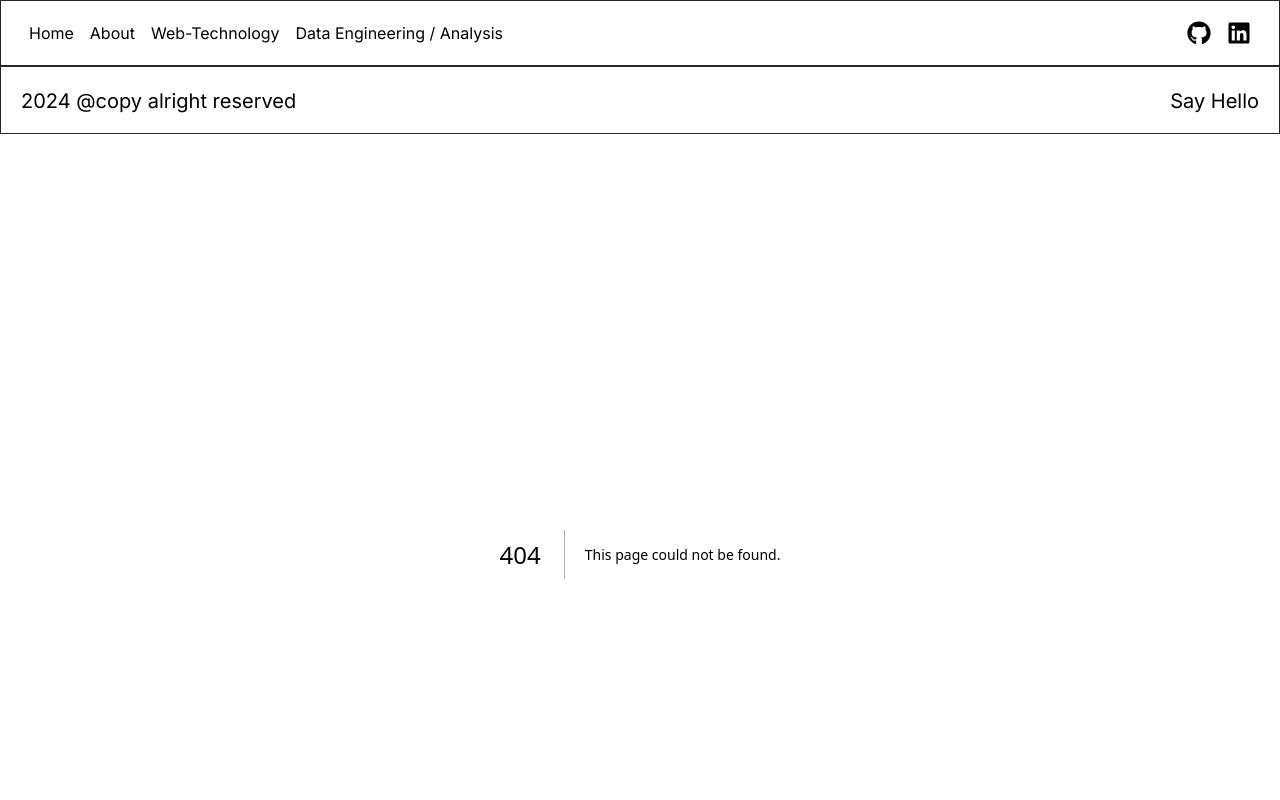
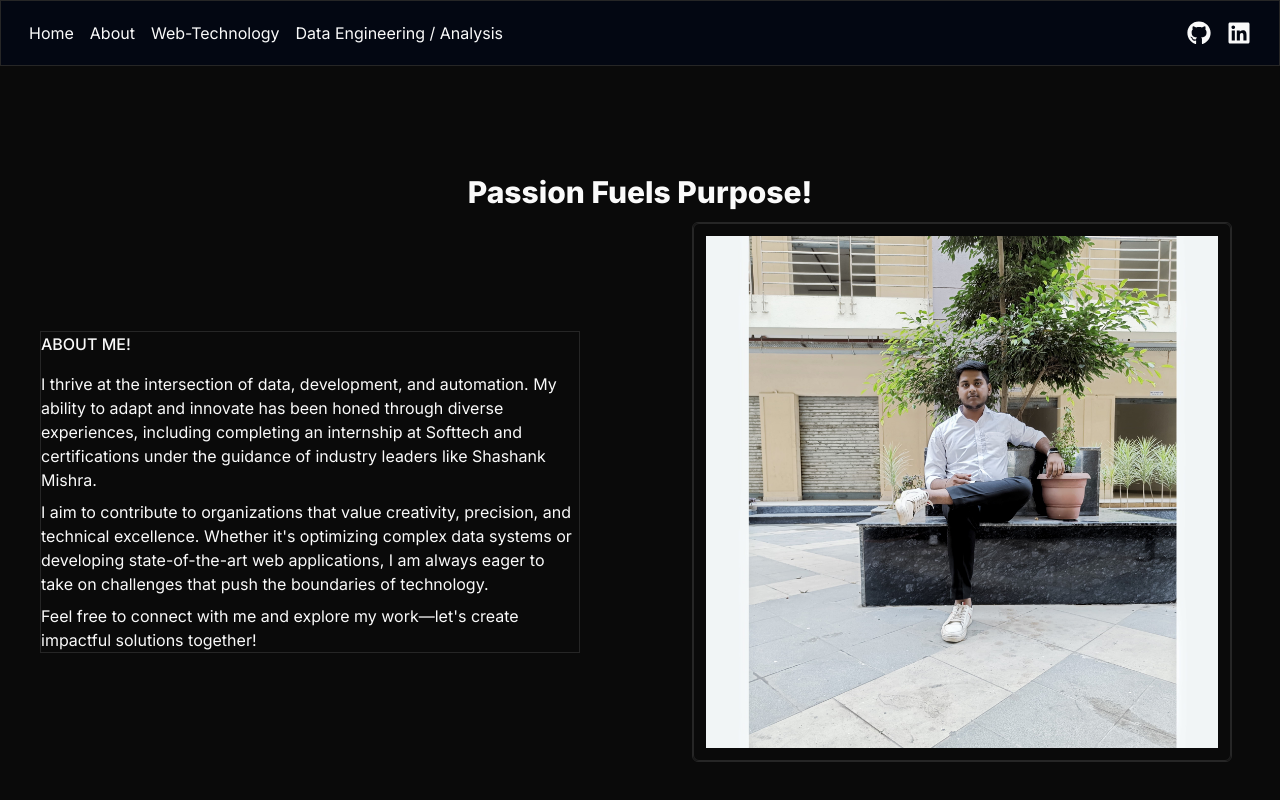
Before and after one commit to Rajendra-65/rajendra-portfolio-latest, a Next.js app: page /about in a window 1280 px wide. Before the commit this address had no page. Shown: the top 800 px of the page. Built offline with nearby package versions, Linux system fonts and the light colour scheme.

Commit message:
upgraded-home and about page

```diff
--- /dev/null
+++ b/app/(About)/about/page.tsx
@@ -0,0 +1,46 @@
+import React from "react"
+import Image from "next/image"
+
+const About = () => {
+    return (
+        <div className="flex py-5 flex-col">
+            <div className="pb-3 flex justify-center items-center">
+                <p className="text-3xl font-extrabold">Passion Fuels Purpose!</p>
+            </div>
+            <div>
+                <div className="flex flex-col items-center justify-center md:flex-row md:justify-between">
+                    <div className='w-[77%] h-[55%] md:w-[45%] md:h-[40%] border mr-2 mb-2 flex flex-col space-y-2'>
+                        <h1 className="font-medium pb-2">ABOUT ME!</h1>
+                        <p className="font-normal">
+                            I thrive at the intersection of data, development, and automation. My ability to adapt and innovate has been honed through diverse experiences, including completing an internship at Softtech and certifications under the guidance of industry leaders like Shashank Mishra.
+                        </p>
+                        <p className="font-normal">
+                            I aim to contribute to organizations that value creativity, precision, and technical excellence. Whether it's optimizing complex data systems or developing state-of-the-art web applications, I am always eager to take on challenges that push the boundaries of technology.
+                        </p>
+                        <p className="font-normal">
+                            Feel free to connect with me and explore my work—let's create impactful solutions together!
+                        </p>
+                    </div>
+                    <div className='w-[77%] h-[55%] md:w-[45%] md:h-[40%] border rounded-md mr-2 mb-2 flex flex-row'>
+                        <div className="w-full h-full p-3 border rounded-md">
+                            <Image
+                                src={"/Rajendra-portfolio-image.jpeg"}
+                                layout="responsive"
+                                width={612}
+                                height={612}
+                                style={{
+                                    maxWidth: "100%",
+                                    maxHeight: "100%",
+                                    objectFit: "cover"
+                                }}
+                                alt="postImage"
+                            />
+                        </div>
+                    </div>
+                </div>
+            </div>
+        </div>
+    )
+}
+
+export default About
--- a/app/(Home)/page.tsx
+++ b/app/(Home)/page.tsx
@@ -3,8 +3,8 @@ import Link from "next/link";
 
 export default function Home() {
   return (
-    <div className="flex justify-between">
-      <div className = 'w-[45%] h-[450px] border mr-2 mb-2'>
+    <div className="flex flex-col justify-center align-middle items-center  place-items-start md:flex-row md:justify-between">
+      <div className = 'w-[77%] h-[55%] md:w-[45%] md:h-[40%] border mr-2 mb-2'>
         <div className = 'w-full h-full'>
           <Image
               src={"/Rajendra-portfolio-image.jpeg"}
@@ -17,12 +17,12 @@ export default function Home() {
                         objectFit: "cover"
                     }}
               alt="postImage"
-            />
+          />
         </div>
       </div>
-      <div className = "w-[45%] h-[450px] border mr-2 mb-2">
-        <div className = 'w-full h-full mt-[100px]'>
-          <h1 className="flex justify-center">Turning Vision Into Code and Reality</h1>
+      <div className = "w-[77%] h-[55%] md:w-[45%] md:h-[40%] border mr-2 mb-2 border-slate-800">
+        <div className = 'w-full h-full mt-[50px]'>
+          <h1 className="flex justify-center text-2xl font-extrabold">Turning Vision Into Code and Reality</h1>
           <div>
             <h2 className="px-1 py-2 ">
               As a skilled full-stack developer, data-engineer/analyst , i am dedicated to turning ideas into the innovative web applications , building robust pipeline , withdrawing meaningful insight from data, visualize with visualization tool and building big-data solutions. Explore my latest projects and articles, showcasing my expertise in web-development, data-engineering and data-analysis.
--- a/app/components/BottomBar.tsx
+++ b/app/components/BottomBar.tsx
@@ -2,7 +2,7 @@ import React from 'react'
 
 const BottomBar = () => {
     return (
-        <div className='bottom-0 px-5 py-5 h-[68px] w-[100%] border'>
+        <div className='bottom-0 px-5 py-5 h-[68px] w-[100%] border bg-gray-950 z-10'>
             <div className = "flex justify-between">
                 <div className=''>
                     <h1 className='text-xl'>2024 @copy alright reserved</h1>
--- a/app/components/Navbar.tsx
+++ b/app/components/Navbar.tsx
@@ -6,13 +6,13 @@ import { FaLinkedin } from "react-icons/fa";
 const Navbar = () => {
     return (
         <>
-            <div className="flex justify-between px-5 py-5 border top-0">
+            <div className="flex justify-between px-5 py-5 border top-0 bg-gray-950 z-10">
                 <div className="flex">
                     <ul className="flex px-2 space-x-4">
-                        <li>Home</li>
-                        <li>About</li>
-                        <li>Web-Technology</li>
-                        <li>Data Engineering / Analysis</li>
+                        <li><Link href={"/"}>Home</Link></li>
+                        <li><Link href={"/about"}>About</Link></li>
+                        <li><Link href={"/web"}>Web-Technology</Link></li>
+                        <li><Link href={"de"}>Data Engineering / Analysis</Link></li>
                     </ul>
                 </div>
                 <div className="flex">
--- a/app/layout.tsx
+++ b/app/layout.tsx
@@ -21,10 +21,10 @@ export default function RootLayout({
           defaultTheme="dark"
         >
           <Navbar/>
-          <BottomBar/>
-          <div className="px-5 py-5 ml-[20px] mr-[20px]">
+          <div className="px-5 py-5 ml-[20px] mr-[20px] mt-[68px] mb-[68px] overflow-y-auto md:overflow-y-hidden">
             {children}
           </div>
+          <BottomBar/>
         </ThemeProvider>
       </body>
     </html>
```
